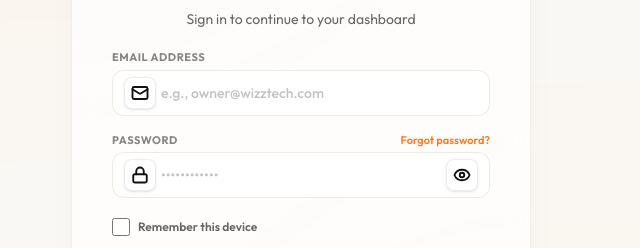
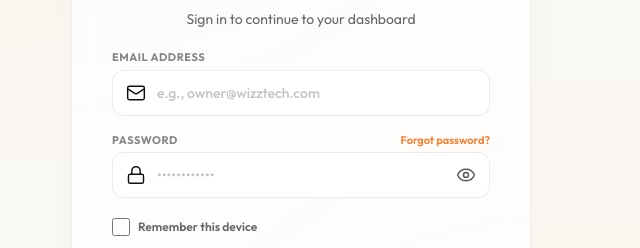
Before and after one commit to wizztech-marketing-agency/wizztech-demo-website-platform, a React (Vite) app: page /login in a window 1280 px wide. Shown: the part 296-544 px from the top of the page, without its empty margins (339-979 px from the left). Built offline with nearby package versions, Linux system fonts and the light colour scheme.

Commit message:
Updated platform

```diff
--- a/src/views/auth/Login.tsx
+++ b/src/views/auth/Login.tsx
@@ -98,17 +98,15 @@ export const Login: React.FC = () => {
             Email Address
           </label>
           <div className="relative group">
-            <span className="absolute inset-y-0 left-0 pl-3 flex items-center pointer-events-none z-10">
-              <span className="flex h-8 w-8 items-center justify-center rounded-lg border border-border/70 bg-white/90 shadow-sm">
-                <Mail className="w-4.5 h-4.5 text-black" strokeWidth={2.5} />
-              </span>
+            <span className="absolute inset-y-0 left-0 pl-3.5 flex items-center pointer-events-none z-10 text-black">
+              <Mail className="w-5 h-5" strokeWidth={1.75} />
             </span>
             <input
               type="email"
               disabled={isSubmitting}
               placeholder="e.g., owner@wizztech.com"
               {...register('email')}
-              className={`w-full pl-12 pr-4 py-3 text-sm rounded-xl border bg-white/70 backdrop-blur-sm outline-none transition-all duration-200
+              className={`w-full pl-11 pr-4 py-3 text-sm rounded-xl border bg-white/70 backdrop-blur-sm outline-none transition-all duration-200
                 ${
                   errors.email
                     ? 'border-red-400 focus:border-red-400 focus:ring-1 focus:ring-red-400/20'
@@ -136,17 +134,15 @@ export const Login: React.FC = () => {
             </Link>
           </div>
           <div className="relative group">
-            <span className="absolute inset-y-0 left-0 pl-3 flex items-center pointer-events-none z-10">
-              <span className="flex h-8 w-8 items-center justify-center rounded-lg border border-border/70 bg-white/90 shadow-sm">
-                <Lock className="w-4.5 h-4.5 text-black" strokeWidth={2.5} />
-              </span>
+            <span className="absolute inset-y-0 left-0 pl-3.5 flex items-center pointer-events-none z-10 text-black">
+              <Lock className="w-5 h-5" strokeWidth={1.75} />
             </span>
             <input
               type={showPassword ? 'text' : 'password'}
               disabled={isSubmitting}
               placeholder="••••••••••••"
               {...register('password')}
-              className={`w-full pl-12 pr-12 py-3 text-sm rounded-xl border bg-white/70 backdrop-blur-sm outline-none transition-all duration-200
+              className={`w-full pl-11 pr-11 py-3 text-sm rounded-xl border bg-white/70 backdrop-blur-sm outline-none transition-all duration-200
                 ${
                   errors.password
                     ? 'border-red-400 focus:border-red-400 focus:ring-1 focus:ring-red-400/20'
@@ -158,15 +154,13 @@ export const Login: React.FC = () => {
               type="button"
               tabIndex={-1}
               onClick={() => setShowPassword(!showPassword)}
-              className="absolute inset-y-0 right-0 pr-3 flex items-center transition-colors z-10"
+              className="absolute inset-y-0 right-0 pr-3.5 flex items-center text-black/70 hover:text-black transition-colors z-10"
             >
-              <span className="flex h-8 w-8 items-center justify-center rounded-lg border border-border/70 bg-white/90 shadow-sm">
-                {showPassword ? (
-                  <EyeOff className="w-4.5 h-4.5 text-black" strokeWidth={2.5} />
-                ) : (
-                  <Eye className="w-4.5 h-4.5 text-black" strokeWidth={2.5} />
-                )}
-              </span>
+              {showPassword ? (
+                <EyeOff className="w-5 h-5" strokeWidth={1.75} />
+              ) : (
+                <Eye className="w-5 h-5" strokeWidth={1.75} />
+              )}
             </button>
           </div>
           {errors.password && (
```
